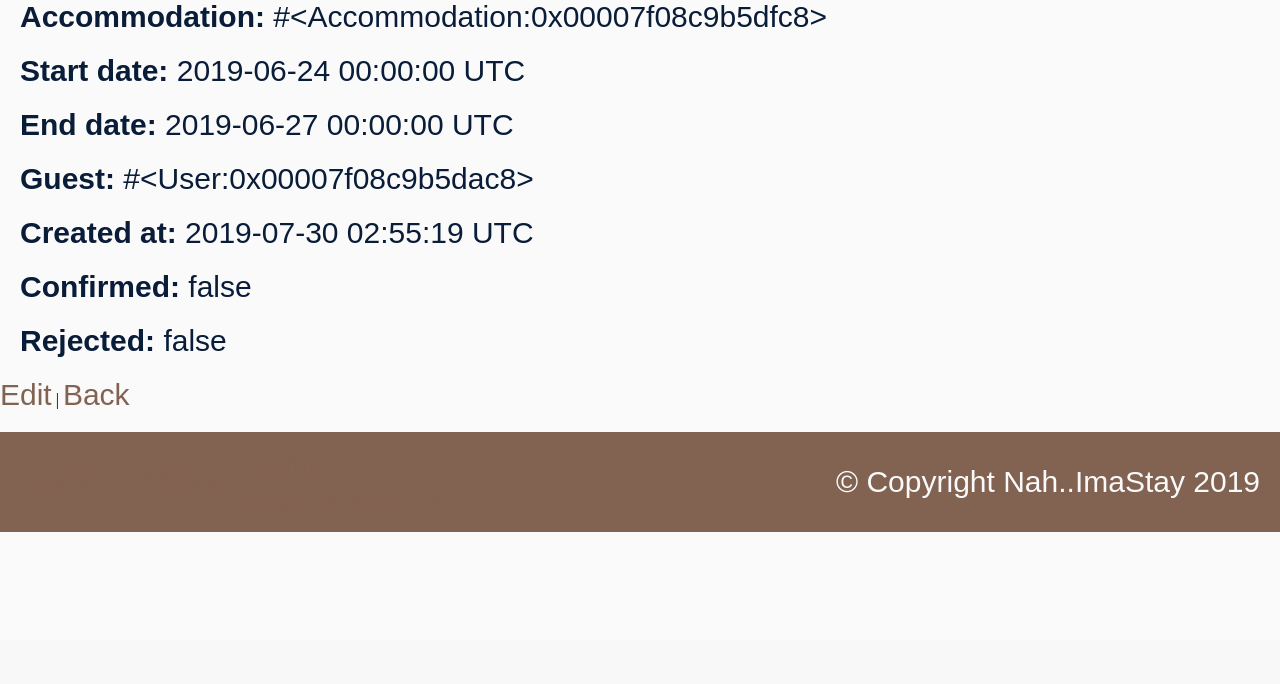
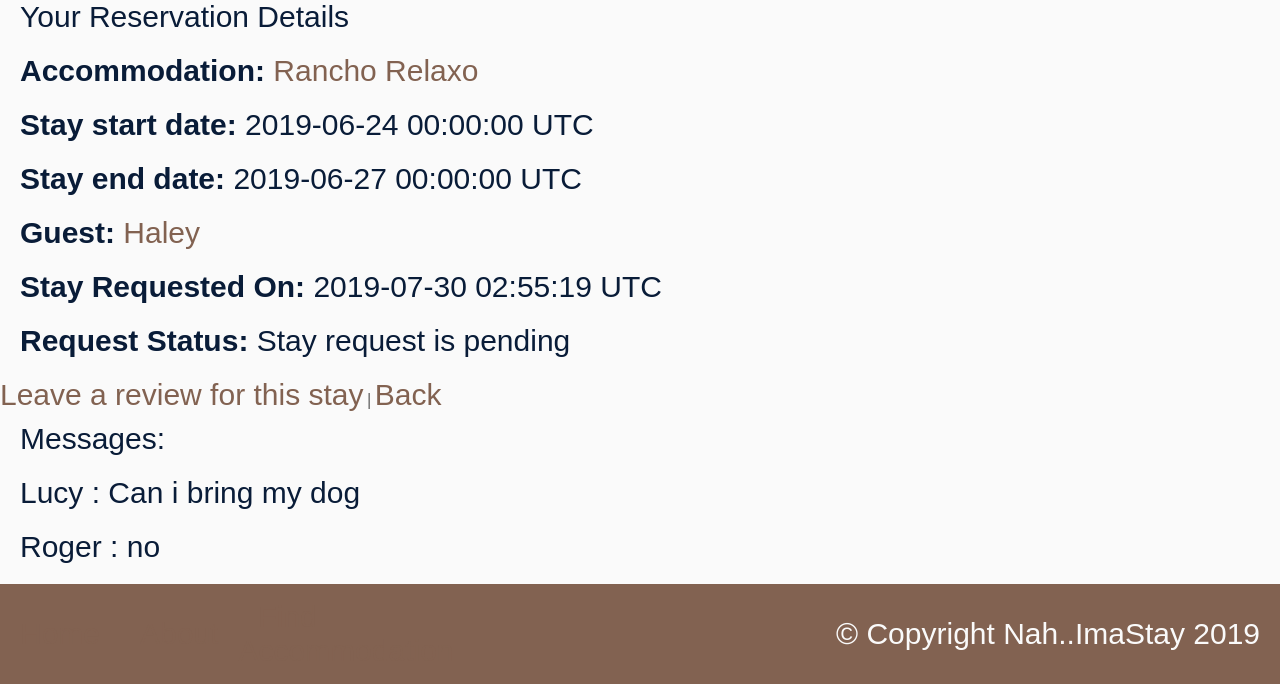
Before and after one commit to The4star/nahimastay, a Rails app: page /stays/1 in a window 1280 px wide. Shown: the part 160-844 px from the top of the page. Before the commit the page ends 692 px from the top, so only its background shows below. Run offline with Rails 7, Linux system fonts and the light colour scheme; a user stored in the database is signed in; data comes from the database, SQL or seed files in the repository; style sheets or scripts are compiled from the project's sources; some web fonts are replaced.

Commit message:
implements stay show page

```diff
--- a/app/controllers/stays_controller.rb
+++ b/app/controllers/stays_controller.rb
@@ -65,16 +65,6 @@ class StaysController < ApplicationController
     end
   end
 
-  # DELETE /stays/1
-  # DELETE /stays/1.json
-  def destroy
-    @stay.destroy
-    respond_to do |format|
-      format.html { redirect_to stays_url, notice: 'Stay was successfully destroyed.' }
-      format.json { head :no_content }
-    end
-  end
-
   private
     # Use callbacks to share common setup or constraints between actions.
     def set_stay
--- a/app/views/stays/index.html.erb
+++ b/app/views/stays/index.html.erb
@@ -28,7 +28,6 @@
         <td><%= stay.rejected %></td>
         <td><%= link_to 'Show', stay %></td>
         <td><%= link_to 'Edit', edit_stay_path(stay) %></td>
-        <td><%= link_to 'Destroy', stay, method: :delete, data: { confirm: 'Are you sure?' } %></td>
       </tr>
     <% end %>
   </tbody>
--- a/app/views/stays/show.html.erb
+++ b/app/views/stays/show.html.erb
@@ -1,39 +1,67 @@
 <p id="notice"><%= notice %></p>
 
+<% if (current_user.id == @stay.guest.id) or (current_user.id == @stay.accommodation.host.id) %>
+  <p>
+    Your Reservation Details
+  </p>
   <p>
     <strong>Accommodation:</strong>
-  <%= @stay.accommodation %>
+    <%= link_to(@stay.accommodation.name, accommodation_path(@stay.accommodation)) %>
   </p>
 
   <p>
-  <strong>Start date:</strong>
+    <strong>Stay start date:</strong>
     <%= @stay.start_date %>
   </p>
 
   <p>
-  <strong>End date:</strong>
+    <strong>Stay end date:</strong>
     <%= @stay.end_date %>
   </p>
 
   <p>
   <strong>Guest:</strong>
-  <%= @stay.guest %>
+    <%= link_to(@stay.guest.profile.first_name, profile_path(@stay.guest)) %>
   </p>
 
   <p>
-  <strong>Created at:</strong>
+    <strong>Stay Requested On:</strong>
     <%= @stay.created_at %>
   </p>
 
   <p>
-  <strong>Confirmed:</strong>
-  <%= @stay.confirmed %>
+    <strong>Request Status:</strong>
+    <% if !@stay.confirmed && !@stay.rejected %>
+      Stay request is pending
+    <% elsif @stay.rejected %>
+      Stay Declined
+    <% elsif @stay.confirmed%>
+      Stay Accepted
+    <% end %>
   </p>
 
+<% if @stay.end_date < Time.now %>
+  <% if current_user == @stay.guest %>
+    <% path = new_accommodationreview_path({:stay_id => @stay.id}) %>
+  <% else %>
+    <% path = guestreview_path({:stay_id => @stay_id}) %>
+  <% end %>
+  <%= link_to 'Leave a review for this stay', path %> |
+<% end %>
+
+<% if current_user == @stay.guest %>
+  <%= link_to 'Edit', edit_stay_path(@stay) %> |
+<% end %>
+  <%= link_to 'Back', stays_path %>
+
 <p>
-  <strong>Rejected:</strong>
-  <%= @stay.rejected %>
+  Messages:
 </p>
+<% @stay.messages.each do |message| %>
+<p>
+  <%= User.find(message.user_id).profile.first_name %> :
+  <%= message.content %>
+</p>
+<% end %>
 
-<%= link_to 'Edit', edit_stay_path(@stay) %> |
-<%= link_to 'Back', stays_path %>
+<% end %>
--- a/db/seeds.rb
+++ b/db/seeds.rb
@@ -202,7 +202,7 @@ messages = [
         created_at: Time.now,
         content: "Can i bring my dog",
         stay_id: Stay.find(1).id,
-        user_id: User.first.id
+        user_id: user_without_accom.id
     },
     {
         created_at: Time.now,
```
Lines whose indentation alone changed are shown as unchanged.
